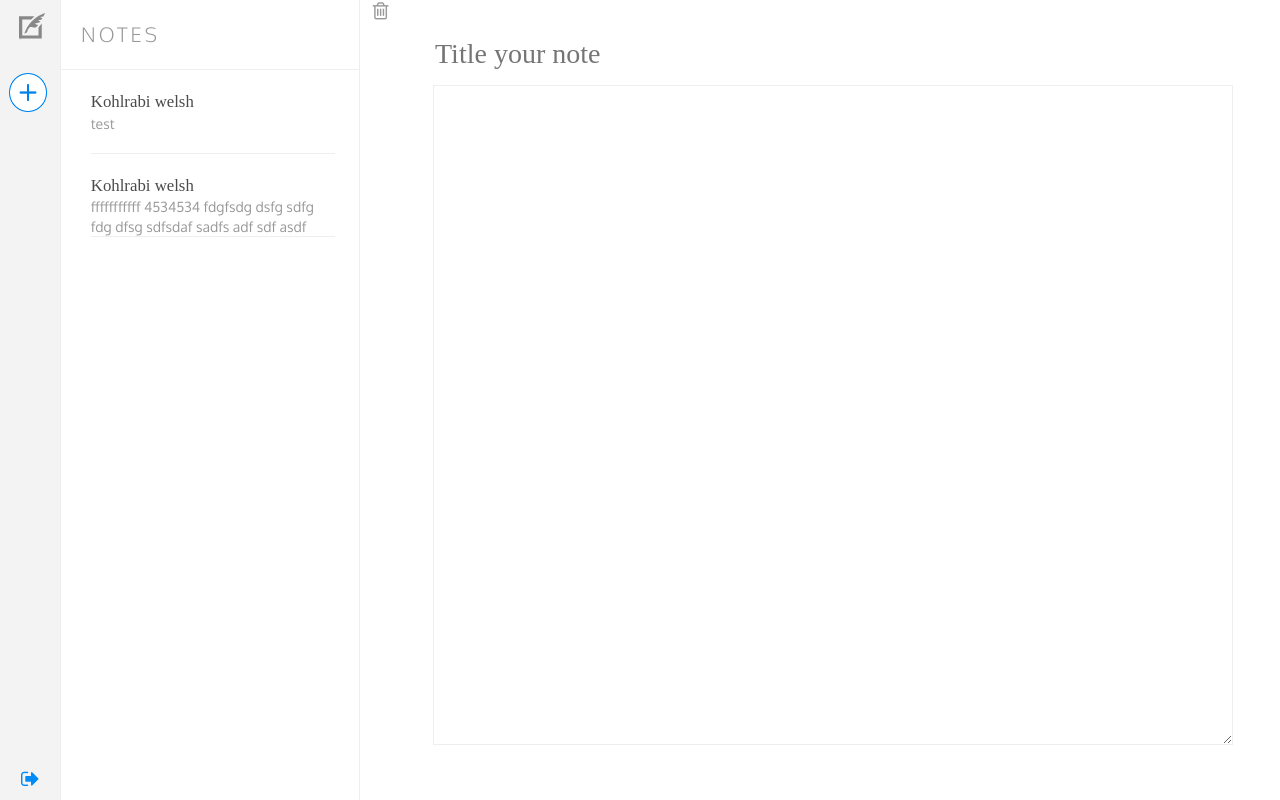
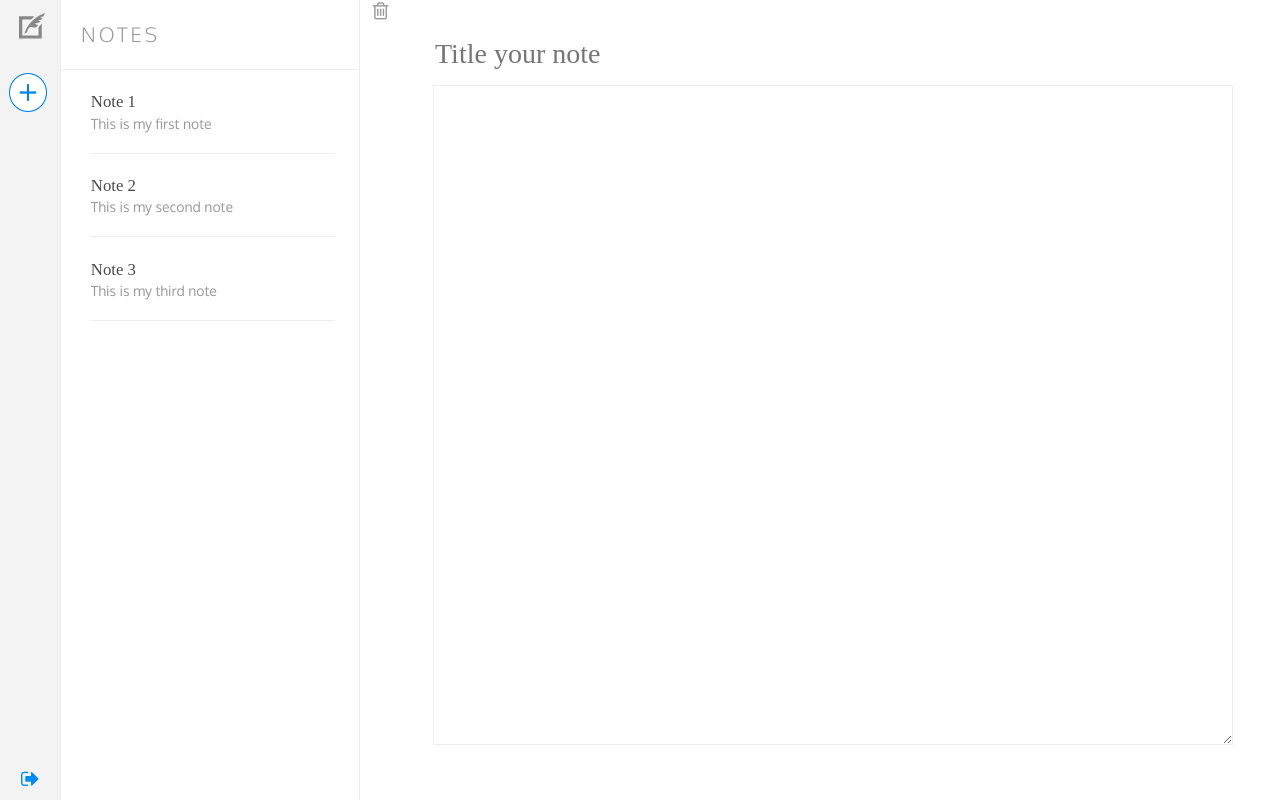
Before and after one commit to evdelph/XternBootcampP3, a React (Create React App) app: page / in a window 1280 px wide. Built offline with nearby package versions, Linux system fonts and the light colour scheme; a web font is replaced by a local one.

Commit message:
Add map function when rendering list items

```diff
--- a/src/NoteList.js
+++ b/src/NoteList.js
@@ -1,41 +1,51 @@
 import React from 'react'
 
-const NoteList = () => {
+class App extends React.Component{
+    constructor(){
+        super()
+        this.state = {
+        notes: [
+            {
+                active: true,
+                noteTitle: "Note 1",
+                noteBody: "This is my first note",},
+            {
+                active: true,
+                noteTitle: "Note 2",
+                noteBody: "This is my second note",},
+            {
+                active: true,
+                noteTitle: "Note 3",
+                noteBody: "This is my third note",}
+           ]
+        }
+    }
+
+    render(){
     return(
         <div className="NoteList" style={styles.div}>
           <h3 style={styles.h3}>Notes</h3>
           <ul id="notes" style={styles.ul}>
+          {this.state.notes.map(notes =>
                     <a className="active">
+                        {notes.active}
                     <li style={styles.li}>
                     <div className="note" >
                     <div className="note-title" style={styles.title}>
-                    Kohlrabi welsh
+                        {notes.noteTitle}
                     </div>
                     <div className="note-body" style={styles.body}>
                         <p>
-                       test
+                            {notes.noteBody}
                         </p>
                     </div>
                     </div>
                     </li>
-            </a>
-            <a className="active">
-              <li style={styles.li}>
-                <div className="note" >
-                  <div className="note-title" style={styles.title}>
-                    Kohlrabi welsh
-                  </div>
-                  <div className="note-body" style={styles.body}>
-                    <p>
-                       fffffffffff 4534534 fdgfsdg dsfg sdfg fdg dfsg sdfsdaf sadfs adf sdf asdf asdf asdf asdf asfasd
-                    </p>
-                  </div>
-                </div>
-              </li>
-            </a>
+                    </a>)}
           </ul>
         </div>
     )
+  }
 }
 
 const styles = {
@@ -111,4 +121,4 @@ const styles = {
 }
 
 
-export default NoteList
+export default App
```
Lines whose indentation alone changed are shown as unchanged.
